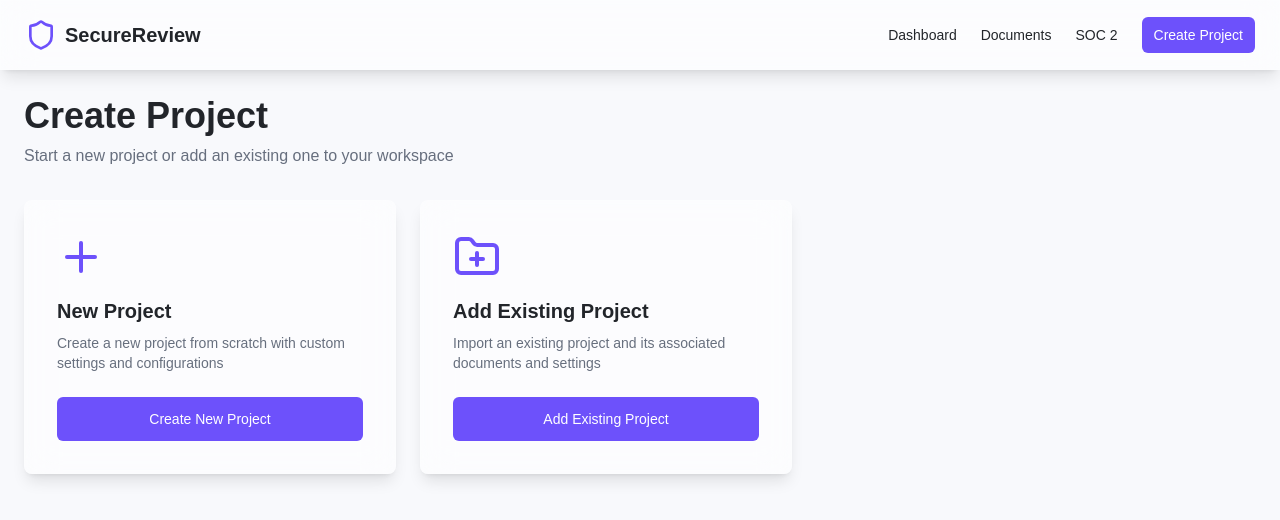
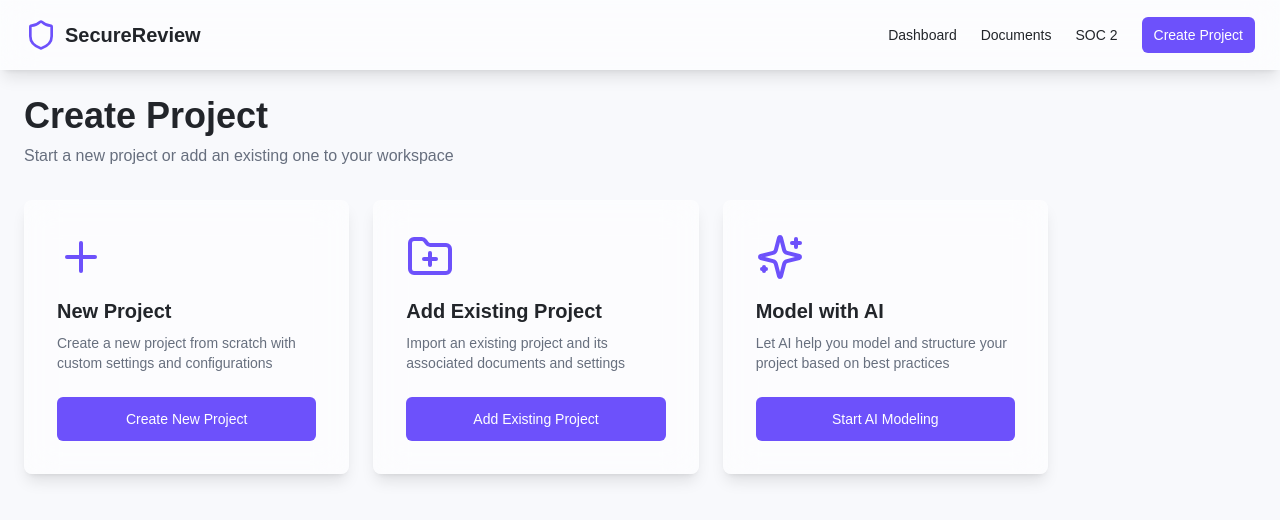
Before and after one commit to indrasol/sdr-tool, a React (Vite) app: page /create-project in a window 1280 px wide. Shown: the top 520 px of the page. Built offline with nearby package versions, Linux system fonts and the light colour scheme.

Commit message:
Add "Model with AI" option
Adds a new option to create a project using an AI model.

```diff
--- a/src/pages/CreateProject.tsx
+++ b/src/pages/CreateProject.tsx
@@ -1,5 +1,5 @@
 
-import { Plus, FolderPlus } from 'lucide-react';
+import { Plus, FolderPlus, Sparkles } from 'lucide-react';
 import { Button } from "@/components/ui/button";
 import AppHeader from '@/components/layout/AppHeader';
 
@@ -16,7 +16,7 @@ const CreateProject = () => {
           </p>
         </div>
 
-        <div className="grid grid-cols-1 md:grid-cols-2 gap-6 max-w-3xl">
+        <div className="grid grid-cols-1 md:grid-cols-3 gap-6 max-w-5xl">
           <div className="glass-card p-8 rounded-lg hover:scale-102 transition-transform cursor-pointer">
             <Plus className="w-12 h-12 text-primary mb-4" />
             <h3 className="text-xl font-semibold mb-2">New Project</h3>
@@ -38,6 +38,17 @@ const CreateProject = () => {
               Add Existing Project
             </Button>
           </div>
+
+          <div className="glass-card p-8 rounded-lg hover:scale-102 transition-transform cursor-pointer">
+            <Sparkles className="w-12 h-12 text-primary mb-4" />
+            <h3 className="text-xl font-semibold mb-2">Model with AI</h3>
+            <p className="text-sm text-muted-foreground mb-6">
+              Let AI help you model and structure your project based on best practices
+            </p>
+            <Button variant="default" size="lg" className="w-full">
+              Start AI Modeling
+            </Button>
+          </div>
         </div>
       </main>
     </div>
```
